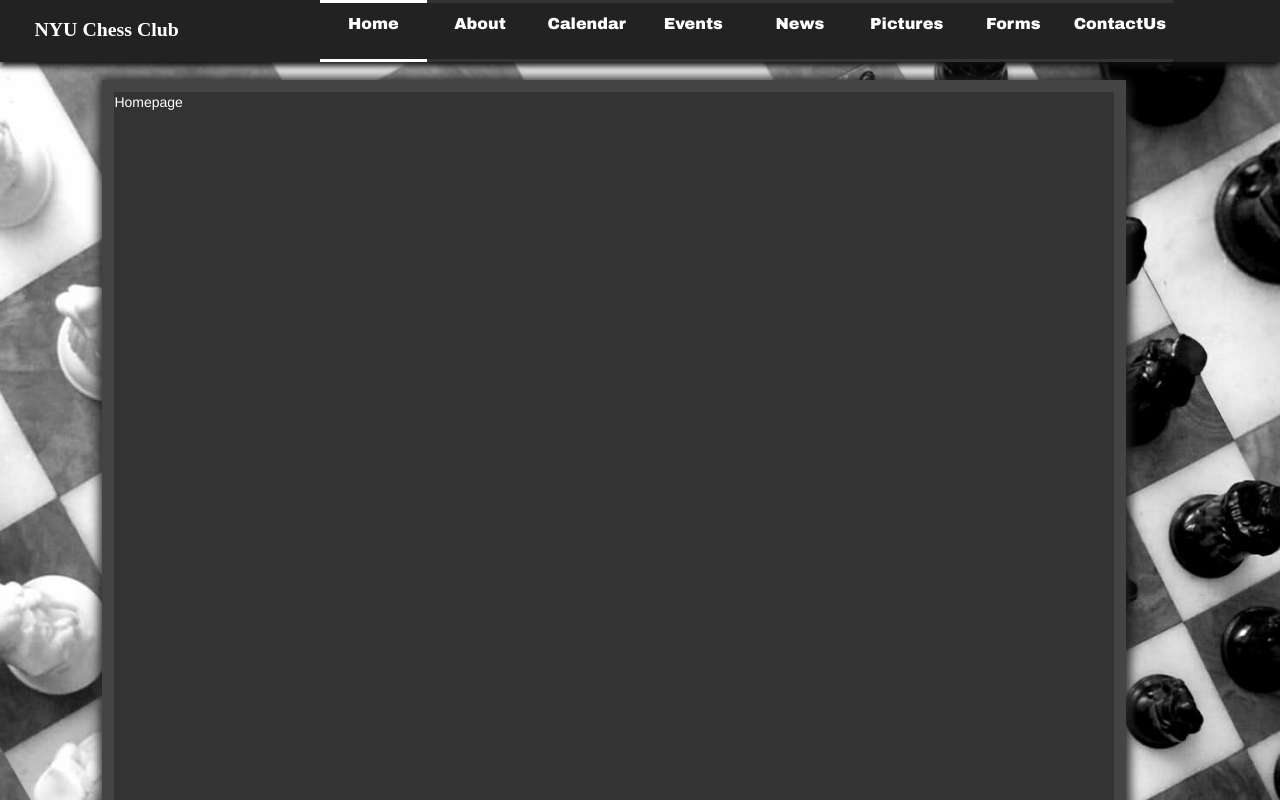
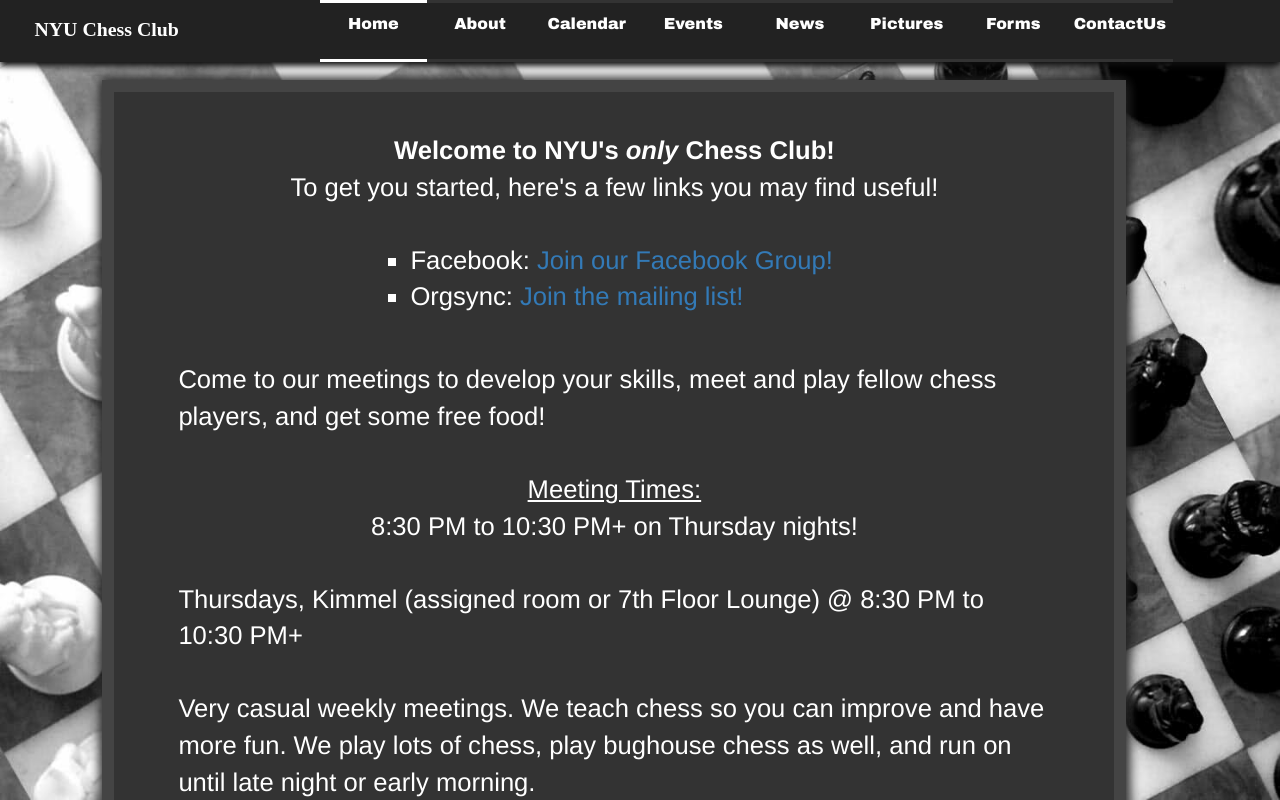
Before and after one commit to NYUChess/NYUChess, a website: page index.html in a window 1280 px wide. Shown: the top 800 px of the page. Drawn offline with nearby package versions, Linux system fonts and the light colour scheme.

Commit message:
Added some stuff to homepage

```diff
--- a/css/style.css
+++ b/css/style.css
@@ -57,14 +57,26 @@
 }
 
 .main, .about, .calendar, .contact, .events, .forms, .news, .pictures, .not {
+    font-size: 2vw;
+    padding: 5vh 5vw;
     background-color: #333;
     border: 1vw solid #444;
     width: 80vw;
     margin-top: 10vh;
     margin-left: 8vw;
     margin-bottom: 1vw;
-    height: 100vh;
+    /*height: 100vh;*/
     box-shadow: #222 -.05vw -.05vw 1vw, #222 .2vw .2vw 1vw;
     color:white;
     display: none;
 }
+
+.list {
+    width: 40vw;
+    margin-left: 15vw;
+    text-align: left;
+}
+
+li{
+    list-style: square;
+}
--- a/index.html
+++ b/index.html
@@ -43,7 +43,28 @@
 
 </div>
 <div class="main">
-    Homepage
+    <div class="text-center">
+        <b>Welcome to NYU's <em>only</em> Chess Club!</b><br>
+        To get you started, here's a few links you may find useful!<br><br>
+        <div class="list">
+            <ul>
+                <li> Facebook: <a href="https://www.facebook.com/groups/nyuchessclub/">Join our Facebook Group!</a></li>
+                <li>Orgsync: <a href="https://orgsync.com/61738/chapter">Join the mailing list!</a></li>
+            </ul>
+        </div>
+    </div>
+    <div>
+        <br>Come to our meetings to develop your skills, meet and play fellow chess players, and get some free food!<br>
+        <div class="text-center">
+            <u><br>Meeting Times:<br></u>
+            8:30 PM to 10:30 PM+ on Thursday nights!<br>
+        </div>
+        <br>Thursdays, Kimmel (assigned room or 7th Floor Lounge) @ 8:30 PM to 10:30 PM+<br>
+        <br>Very casual weekly meetings. We teach chess so you can improve and have more fun. We play lots of chess, play bughouse chess as well, and run on until late night or early morning.<br>
+        <br>Food will be served :D<br>
+        <br>Special Meetings - Tournaments and other fun chess events throughout the year!<br>
+        <br>Hope to see you at the meetings!<br>
+    </div>
 </div>
 <div class="about">
     About
```
